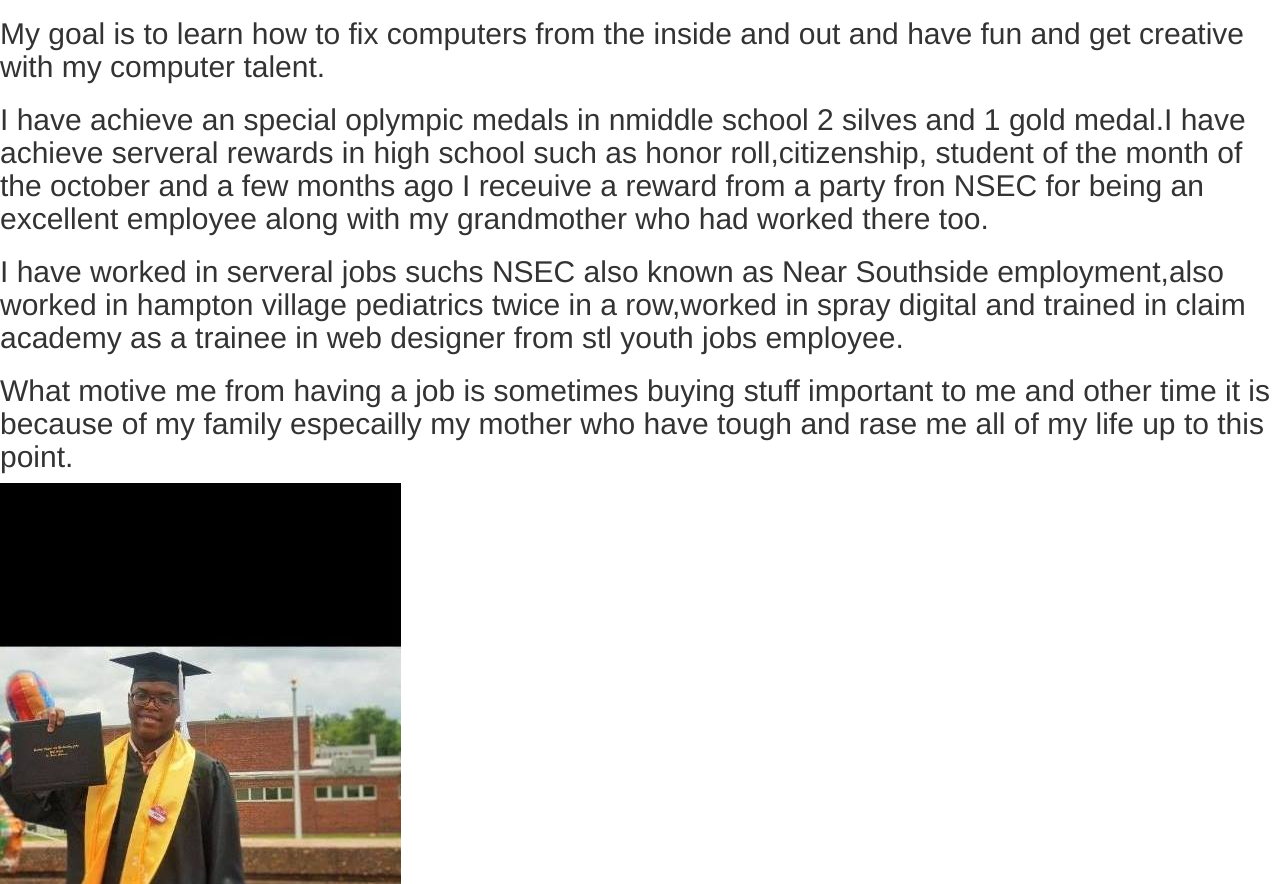
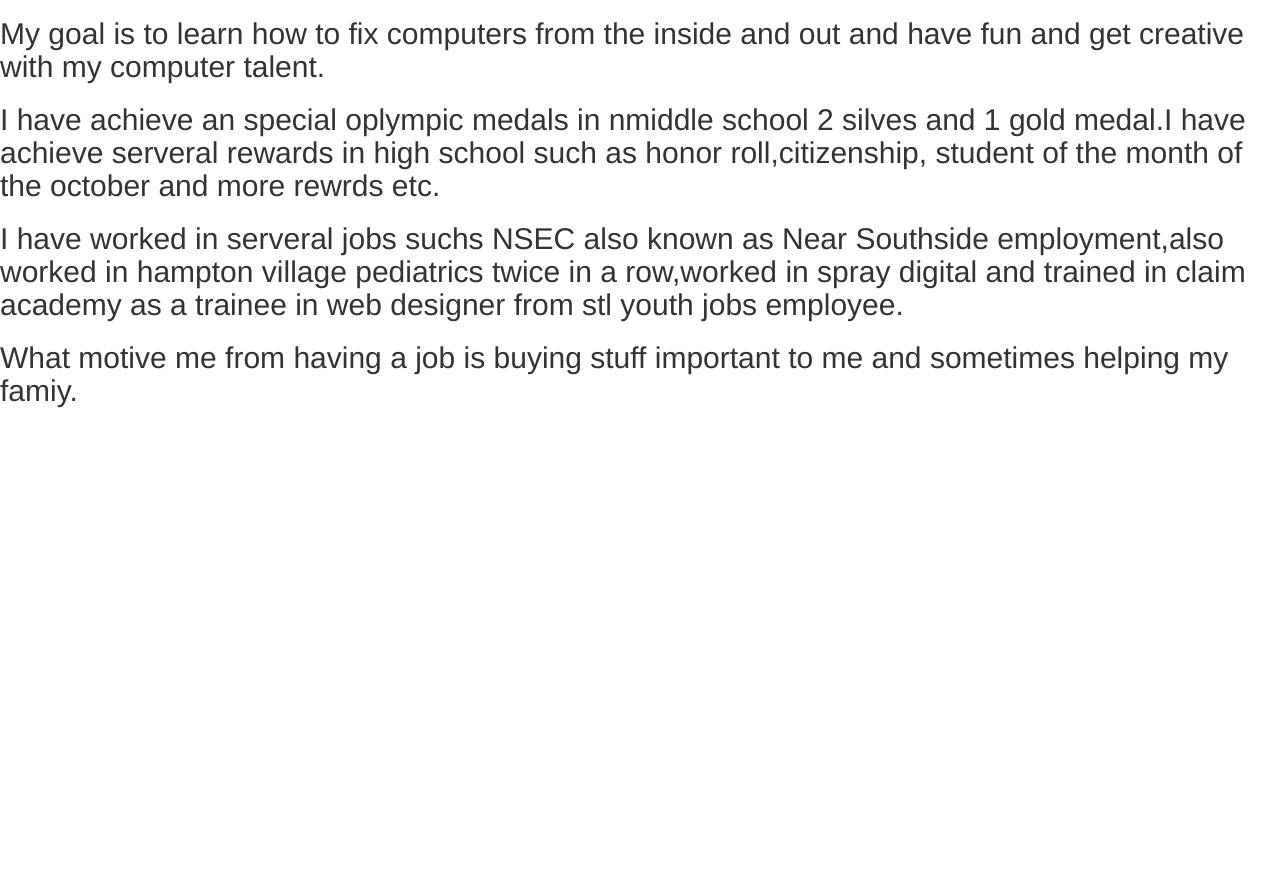
Before and after one commit to ronniestovall/New-project-portfolio, a website: page About.html in a window 1280 px wide. Shown: the part 399-1283 px from the top of the page. After the commit the page ends 816 px from the top, so only its background shows below. Drawn offline with nearby package versions, Linux system fonts and the light colour scheme.

Commit message:
changing my infomation

```diff
--- a/About.html
+++ b/About.html
@@ -52,11 +52,8 @@
  <h2> My hobbies are playing video games,listen to japanese rock music,watching or making videos in youtube,likely to solving problems and watching anime on a daily basis.</h2>
  <h2> My strength is being a good listner,good with computers,organized documents using the printer,graphic design and an office assistant or desktop job and my weakness is I need help at times. </h2>
 <h2> My goal is to learn how to fix computers from the inside and out and have fun and get creative with my computer talent. </h2>
- <h2> I have achieve an special oplympic medals in nmiddle school 2 silves and 1 gold medal.I have achieve serveral rewards in high school such as honor roll,citizenship, student of the month of the october and a few months ago I receuive a reward from a party fron NSEC for being an excellent employee along with my grandmother who had worked there too. </h2>
+ <h2> I have achieve an special oplympic medals in nmiddle school 2 silves and 1 gold medal.I have achieve serveral rewards in high school such as honor roll,citizenship, student of the month of the october and more rewrds etc.  </h2>
  <h2> I have worked in serveral jobs suchs NSEC also known as Near Southside employment,also worked in hampton village pediatrics twice in a row,worked in spray digital and trained in claim academy as a trainee in web designer from stl youth jobs employee. </h2>
-  <h2> What motive me from having a job is sometimes buying stuff important to me and other time it is because of my family especailly my mother who have tough and rase me all of my life up to this point. </h2
- <div>
- </div>
- <img src="images/ronnie-stovall.jpg" class="my-pic" alt="">
+  <h2> What motive me from having a job is buying stuff important to me and sometimes helping my famiy.</h2
  </body>
  <html>
```
